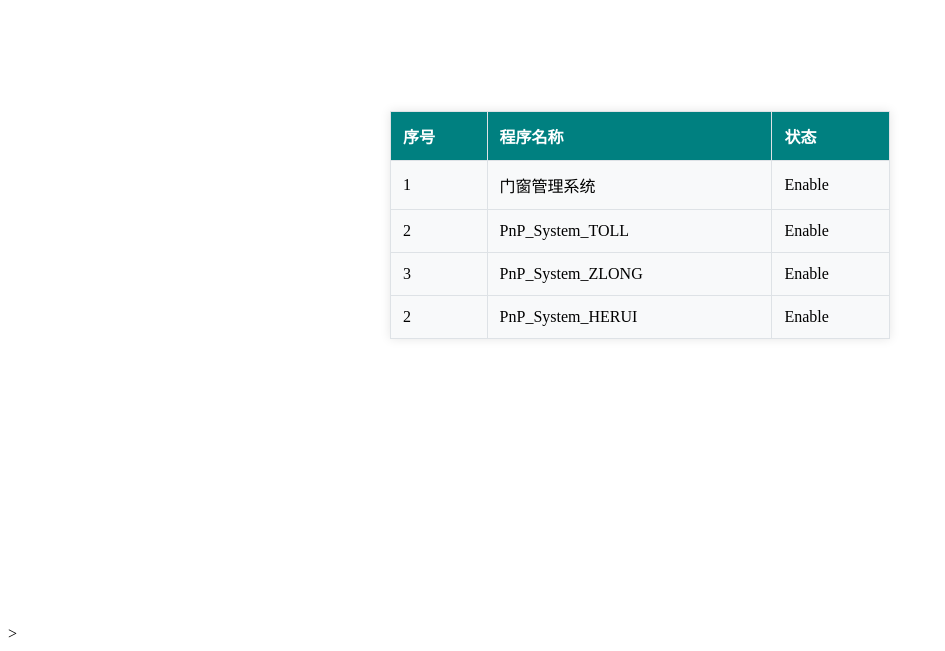
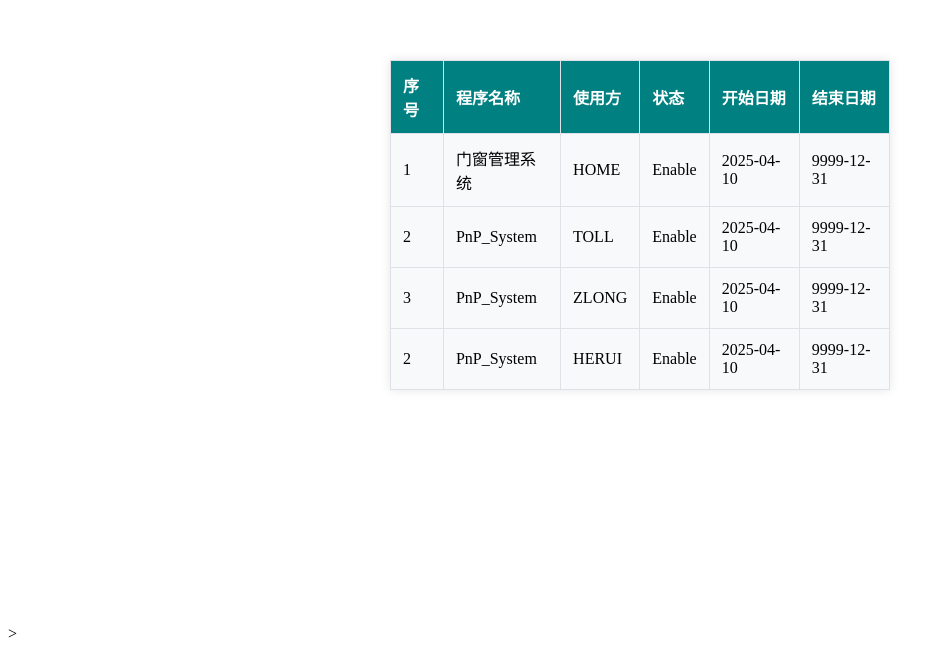
Before and after one commit to KaryYing/Python_App_Development_Progress, a plain HTML site: page index.html in a window 1280 px wide. Shown: the part 183-834 px from the top of the page, without its empty margins (0-945 px from the left). Drawn offline with Linux system fonts and the light colour scheme.

Commit message:
Update index.html

```diff
--- a/index.html
+++ b/index.html
@@ -39,27 +39,42 @@
             <tr>
                 <th>序号</th>
                 <th>程序名称</th>
+                <th>使用方</th>
                 <th>状态</th>
+                <th>开始日期</th>
+                <th>结束日期</th>
             </tr>
             <tr>
                 <td>1</td>
                 <td>门窗管理系统</td>
+                <td>HOME</td>
                 <td>Enable</td>
+                <td>2025-04-10</td>
+                <td>9999-12-31</td>
             </tr>
             <tr>
                 <td>2</td>
-                <td>PnP_System_TOLL</td>
+                <td>PnP_System</td>
+                <td>TOLL</td>
                 <td>Enable</td>
+                <td>2025-04-10</td>
+                <td>9999-12-31</td>
             </tr>
             <tr>
                 <td>3</td>
-                <td>PnP_System_ZLONG</td>
+                <td>PnP_System</td>
+                <td>ZLONG</td>
                 <td>Enable</td>
+                <td>2025-04-10</td>
+                <td>9999-12-31</td>
             </tr>
             <tr>
                 <td>2</td>
-                <td>PnP_System_HERUI</td>
+                <td>PnP_System</td>
+                <td>HERUI</td>
                 <td>Enable</td>
+                <td>2025-04-10</td>
+                <td>9999-12-31</td>
             </tr>
         </table>
     </div>>
```
